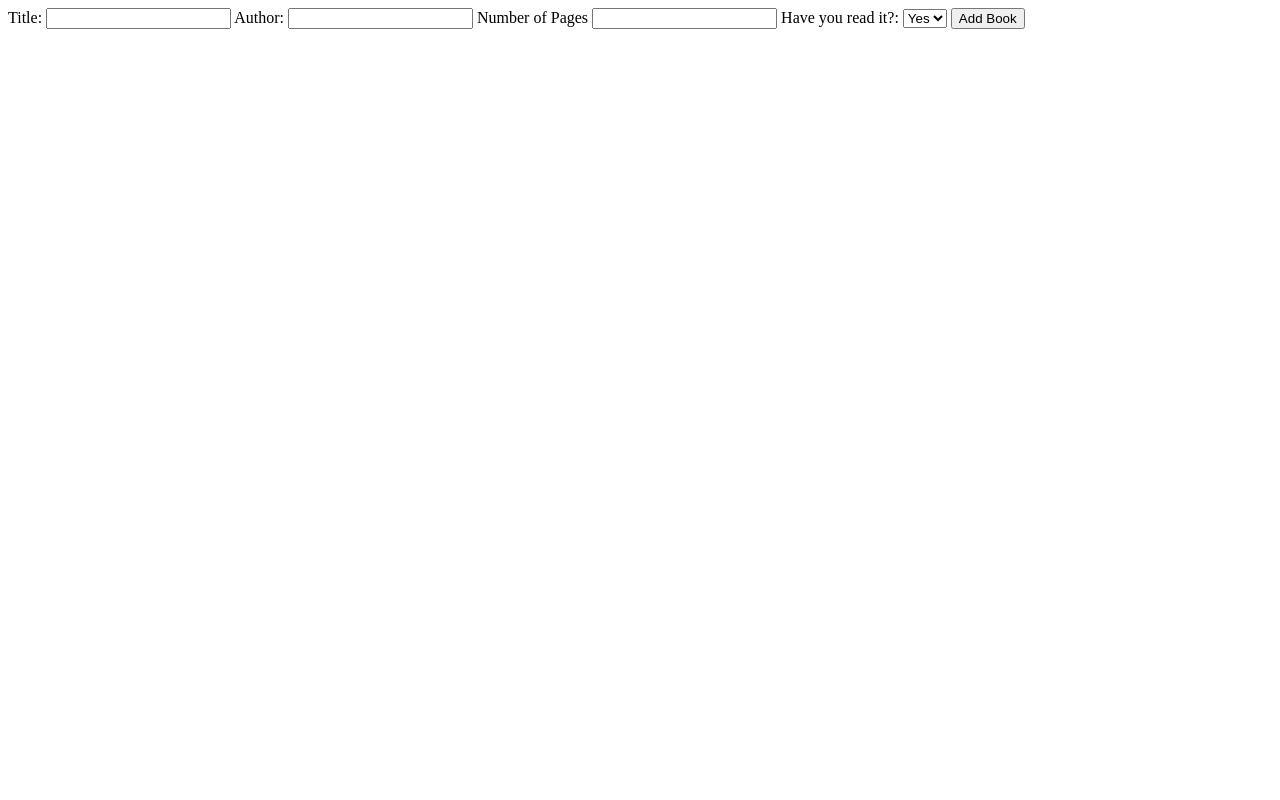
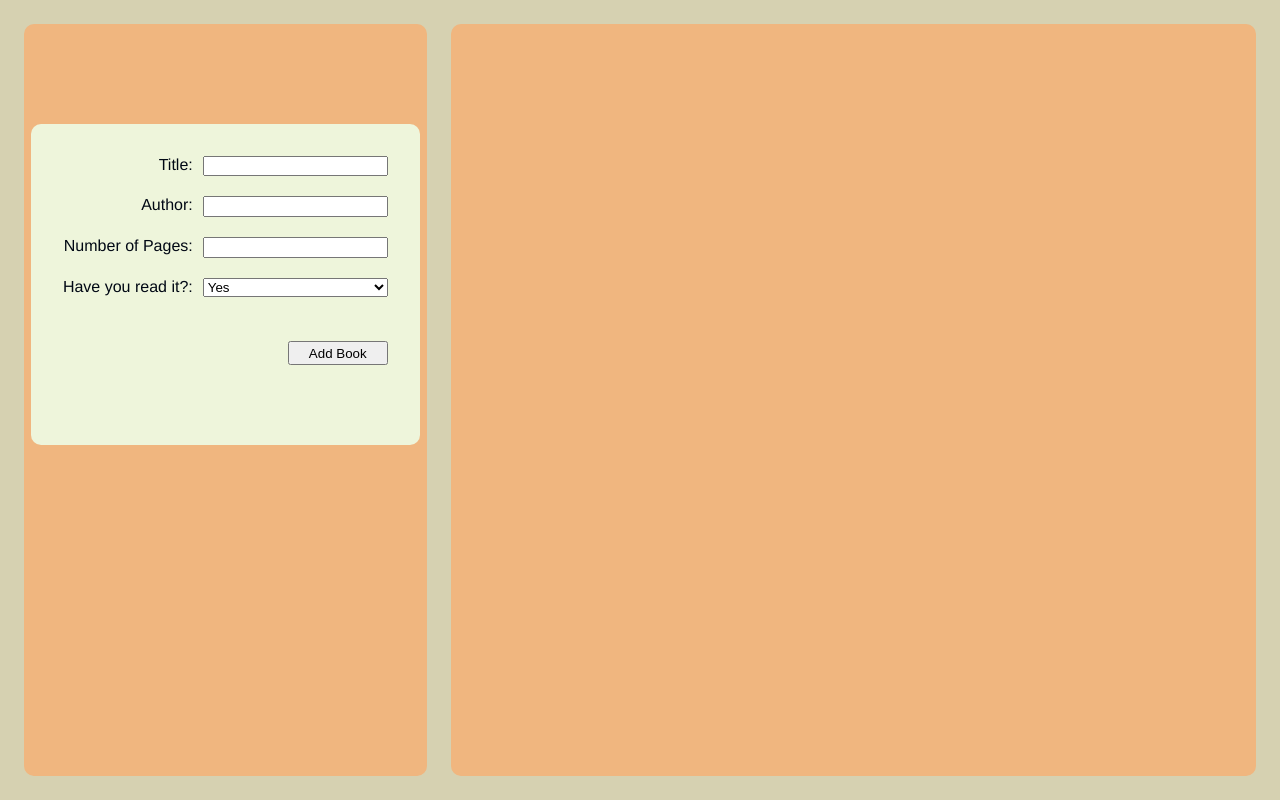
Before and after one commit to DAlexFunk/Odin-Library, a plain HTML site: page index.html in a window 1280 px wide. Drawn offline with Linux system fonts and the light colour scheme.

Commit message:
Finished page styling

```diff
--- a/index.html
+++ b/index.html
@@ -8,23 +8,22 @@
     <script src="script.js" defer></script>
 </head>
 <body>
+    <div id="form">
         <div id="addBook">
-        <label for="title">Title: </label>
+            <label for="title">Title</label>
             <input type="text" id="title">
-
-        <label for="author">Author: </label>
+            <label for="author">Author</label>
             <input type="text" id="author">
-
             <label for="pageCount">Number of Pages</label>
             <input type="number" id="pageCount">
 
-        <label for="isRead">Have you read it?: </label>
+            <label for="isRead">Have you read it?</label>
             <select id="isRead">
                 <option value="read">Yes</option>
                 <option value="notRead">No</option>
             </select>
-
-        <button>Add Book</button>
+            <button id="addButton">Add Book</button>
+        </div>
     </div>
 
     <div id="bookDisplay"></div>
--- a/styles.css
+++ b/styles.css
@@ -0,0 +1,61 @@
+:root {
+    font-family:'Franklin Gothic Medium', 'Arial Narrow', Arial, sans-serif;
+}
+
+body {
+    box-sizing: border-box;
+    background-color: #d6d1b1;
+    height: 100vh;
+    margin: 0;
+    padding: 24px;
+
+    display: flex;
+    align-items: stretch;
+    gap: 24px;
+}
+
+#form {
+    background-color: #f0b67f;
+    color: #000814;
+    box-sizing: border-box;
+    padding-top: 100px;
+    border-radius: 10px;
+    flex: 1;
+
+    display: flex;
+    justify-content: center;
+}
+
+#addBook {
+    background-color: #EEF5DB;
+    height: fit-content;
+    padding: 32px 32px 80px;
+    border-radius: 10px;
+
+    display: grid;
+    grid-template-columns: max-content max-content;
+    grid-template-rows: repeat(auto-fit, 20px);
+    gap: 20px 10px;
+}
+
+#addBook label {
+    text-align: right;
+}
+
+#addBook label::after {
+    content: ":";
+}
+
+#addButton {
+    width: 100px;
+    height: 24px;
+    margin-top: 24px;
+    justify-self: right;
+    grid-column: 2;
+}
+
+#bookDisplay {
+    background-color: #f0b67f;
+    border-radius: 10px;
+    flex: 2;
+}
```
Lines whose indentation alone changed are shown as unchanged.
